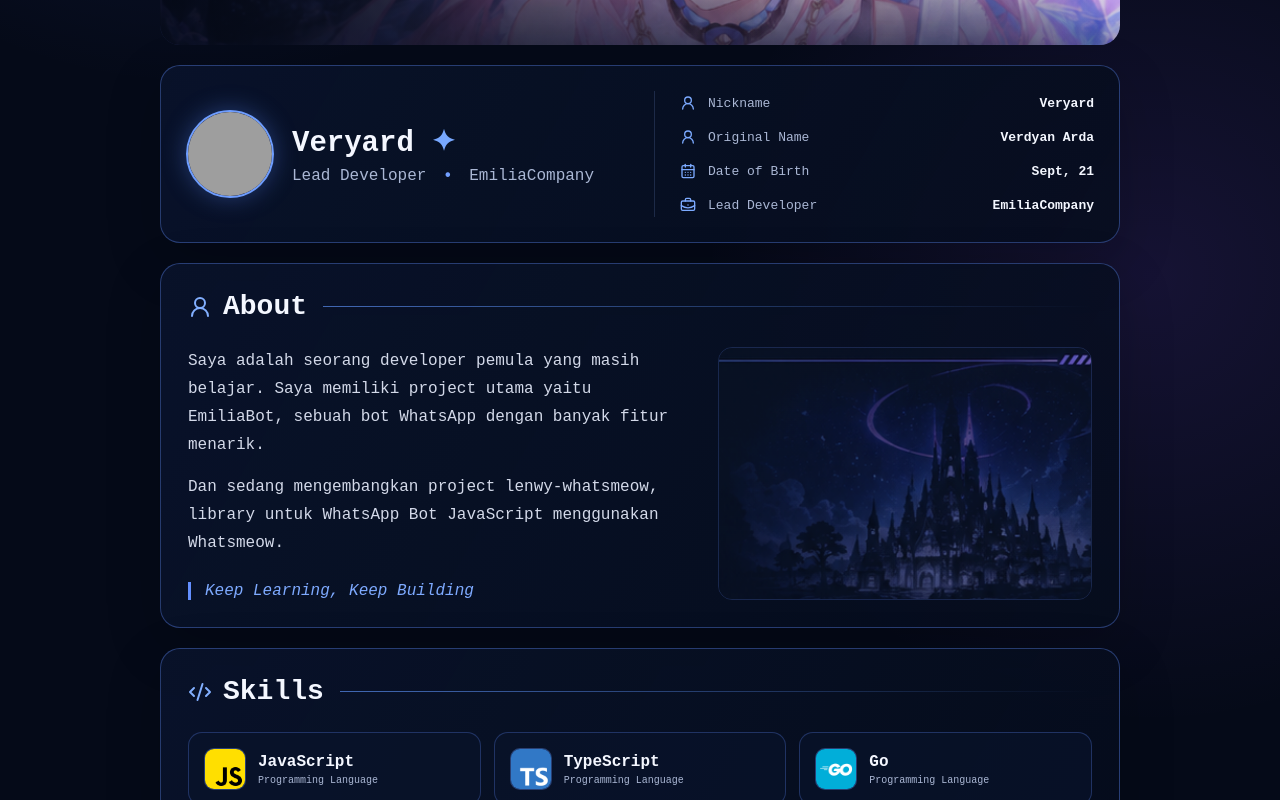
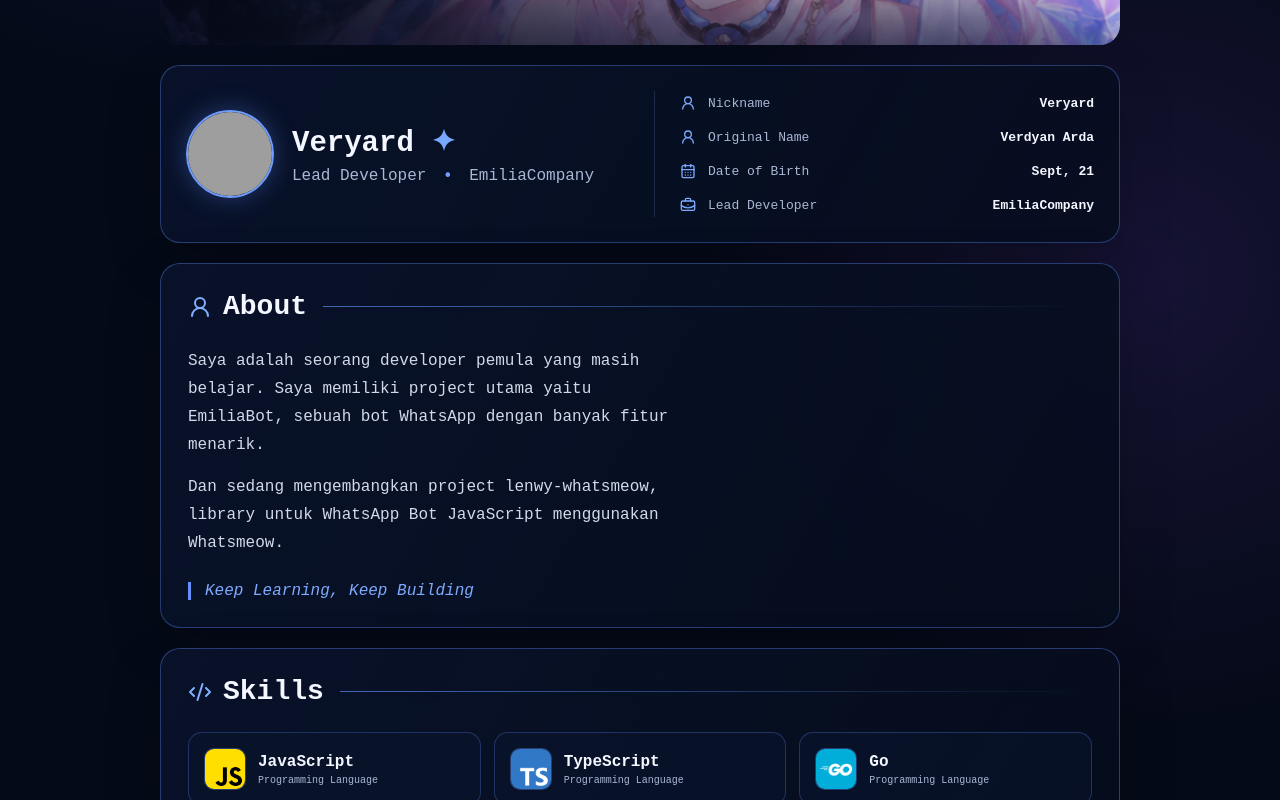
Before and after one commit to kingard888/portfolio, a Next.js app: page / in a window 1280 px wide. Shown: the part 394-1194 px from the top of the page. Built offline with nearby package versions, Linux system fonts and the light colour scheme; no server answers; grey boxes are pictures that could not be loaded.

Commit message:
Update page.jsx

```diff
--- a/app/page.jsx
+++ b/app/page.jsx
@@ -123,9 +123,6 @@ export default function Home() {
             <p>Dan sedang mengembangkan project lenwy-whatsmeow, library untuk WhatsApp Bot JavaScript menggunakan Whatsmeow.</p>
             <blockquote>Keep Learning, Keep Building</blockquote>
           </div>
-          <div className="about-art">
-            <img src="/assets/about-banner.png" alt="Fantasy artwork" />
-          </div>
         </div>
       </section>
 
```
